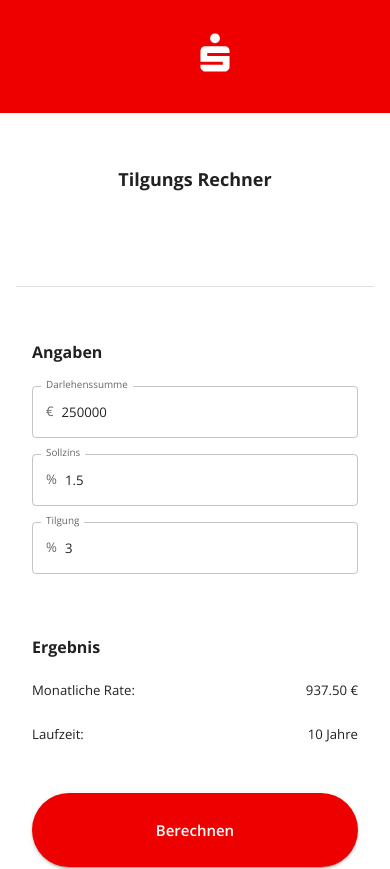
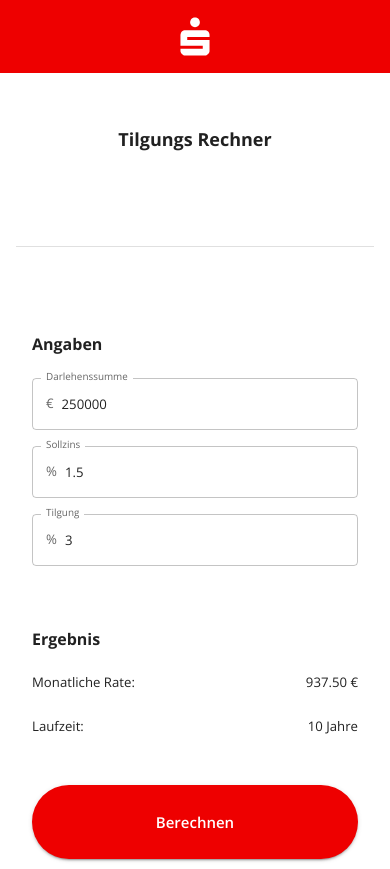
Before and after one commit to GeraldWagner/s-com-code-challange, a Next.js app: page /tilgungs-rechner in a window 390 px wide. Shown: the top 869 px of the page. Built offline with nearby package versions, Linux system fonts and the light colour scheme.

Commit message:
style: update navi, submit button, paper and theme styles
- Add submit button state styles
- Add repayment wrapper styles
- Add responsive navi styles
- Add paper note and theme color

```diff
--- a/components/Buttons/SubmitButton.js
+++ b/components/Buttons/SubmitButton.js
@@ -1,6 +1,6 @@
 import { Button } from "@mui/material";
 
-const SubmitButton = ({ children, sx, onClick }) => {
+const SubmitButton = ({ children, sx, onClick, variant = "contained" }) => {
     const styles = {
         button: {
             borderRadius: 10,
@@ -9,7 +9,7 @@ const SubmitButton = ({ children, sx, onClick }) => {
     };
     return (
         <Button
-            variant="contained"
+            variant={variant}
             size="large"
             onClick={onClick}
             sx={{ ...sx, ...styles.button }}
--- a/sections/Navi.js
+++ b/sections/Navi.js
@@ -1,20 +1,5 @@
-import { Box } from "@mui/material";
-import theme from "../styles/theme";
+import { Box, useMediaQuery, useTheme } from "@mui/material";
 import Image from "next/image";
-
-const style = {
-    navi: {
-        minHeight: "100px",
-        backgroundColor: theme.palette.primary.main,
-        paddingLeft: 5,
-        paddingTop: 4,
-        paddingBottom: 5,
-        color: "white",
-        display: "flex",
-        justifyContent: "center",
-        alignItems: "center",
-    },
-};
 
 const logo = {
     width: Math.round(389.764 / 12),
@@ -22,6 +7,23 @@ const logo = {
 };
 
 const Navi = ({ children }) => {
+    const theme = useTheme();
+    const isDesktop = useMediaQuery(theme.breakpoints.up("md"));
+
+    const style = {
+        navi: {
+            backgroundColor: "primary.main",
+            color: "white",
+            p: 2,
+            display: "flex",
+            justifyContent: "center",
+            alignItems: "center",
+            ...(isDesktop && {
+                p: 4,
+            }),
+        },
+    };
+
     return (
         <Box sx={style.navi}>
             <Image
--- a/sections/RepaymentCalculator/RepaymentCalculator.js
+++ b/sections/RepaymentCalculator/RepaymentCalculator.js
@@ -1,5 +1,5 @@
 import { useState } from "react";
-import { Grid, Box, Container, Typography } from "@mui/material";
+import { Grid, Box, Paper, Container, Typography } from "@mui/material";
 import { SubmitButton } from "../../components/Buttons";
 import { DividerLg } from "../../components/Dividers";
 import { CalculatorTable, LoanInputForm, ResultsDisplay } from "./components";
@@ -20,6 +20,16 @@ const styles = {
         marginTop: 4,
         marginBottom: 4,
     },
+    wrapper: { pt: 4, pb: 6 },
+    errorMessage: {
+        p: 2,
+        backgroundColor: "paper.note.bg",
+        minHeight: "100px",
+        display: "flex",
+        alignItems: "center",
+        justifyContent: "center",
+        fontWeight: 600,
+    },
 };
 
 const RepaymentCalculator = () => {
@@ -35,7 +45,6 @@ const RepaymentCalculator = () => {
     const changeRepayment = (event) => setRepayment(event.target.value);
 
     const calculateRate = () => {
-        console.log("hello");
         setShowCalculation((prev) => !prev);
     };
 
@@ -49,13 +58,8 @@ const RepaymentCalculator = () => {
     );
 
     return (
-        <Container>
-            <Grid
-                container
-                justifyContent="space-between"
-                className="calculator"
-                spacing={4}
-            >
+        <Container sx={styles.wrapper}>
+            <Grid container justifyContent="space-between" spacing={4}>
                 <Grid item xs={12} md={6}>
                     <Typography variant="h2" sx={styles.h2}>
                         Angaben
@@ -78,16 +82,29 @@ const RepaymentCalculator = () => {
                         Ergebnis
                     </Typography>
 
-                    <ResultsDisplay monthlyRate={monthlyRate} years={years} />
+                    {error ? (
+                        <Paper elevation="0" sx={styles.errorMessage}>
+                            Bitte korrigieren Sie Ihre Formulareingaben.
+                        </Paper>
+                    ) : (
+                        <>
+                            <ResultsDisplay
+                                monthlyRate={monthlyRate}
+                                years={years}
+                            />
 
                             <SubmitButton
-                        variant="contained"
+                                variant={
+                                    showCalculation ? "outlined" : "contained"
+                                }
                                 size="large"
                                 onClick={calculateRate}
                                 sx={styles.button}
                             >
                                 {showCalculation ? "Ausblenden" : "Berechnen"}
                             </SubmitButton>
+                        </>
+                    )}
                 </Grid>
             </Grid>
 
--- a/sections/RepaymentCalculator/components/RepaymentTable.js
+++ b/sections/RepaymentCalculator/components/RepaymentTable.js
@@ -34,6 +34,7 @@ const RepaymentTable = ({ tilgungsplan }) => {
 
     const theme = useTheme();
     const isMobile = useMediaQuery(theme.breakpoints.down("md"));
+    const isDesktop = !isMobile;
     const [selectedColumn, setSelectedColumn] = useState([headerRow[0]]);
 
     useEffect(() => {
@@ -103,16 +104,19 @@ const RepaymentTable = ({ tilgungsplan }) => {
                                     name="Rate"
                                     value="Rate"
                                     sx={styles.table.th}
+                                    align={isDesktop ? "right" : "left"}
                                 />
                                 <RepaymentTableCell
                                     name="Zinsanteil"
                                     value="Zinsanteil"
                                     sx={styles.table.th}
+                                    align={isDesktop ? "right" : "left"}
                                 />
                                 <RepaymentTableCell
                                     name="Tilgungsanteil"
                                     value="Tilgungsanteil"
                                     sx={styles.table.th}
+                                    align={isDesktop ? "right" : "left"}
                                 />
                                 <RepaymentTableCell
                                     name="Restschuld"
@@ -132,14 +136,17 @@ const RepaymentTable = ({ tilgungsplan }) => {
                                     <RepaymentTableCell
                                         name="Rate"
                                         value={yearlyTilgung.Rate}
+                                        align={isDesktop ? "right" : "left"}
                                     />
                                     <RepaymentTableCell
                                         name="Zinsanteil"
                                         value={yearlyTilgung.Zinsanteil}
+                                        align={isDesktop ? "right" : "left"}
                                     />
                                     <RepaymentTableCell
                                         name="Tilgungsanteil"
                                         value={yearlyTilgung.Tilgungsanteil}
+                                        align={isDesktop ? "right" : "left"}
                                     />
 
                                     <RepaymentTableCell
--- a/styles/theme.js
+++ b/styles/theme.js
@@ -1,5 +1,5 @@
 import { createTheme } from "@mui/material";
-import { red } from "@mui/material/colors";
+import { red, blue } from "@mui/material/colors";
 
 const theme = createTheme({
     palette: {
@@ -8,6 +8,11 @@ const theme = createTheme({
         },
         status: {
             error: red[900],
+        },
+        paper: {
+            note: {
+                bg: blue[50],
+            },
         },
     },
     typography: {
```
Lines whose indentation alone changed are shown as unchanged.
